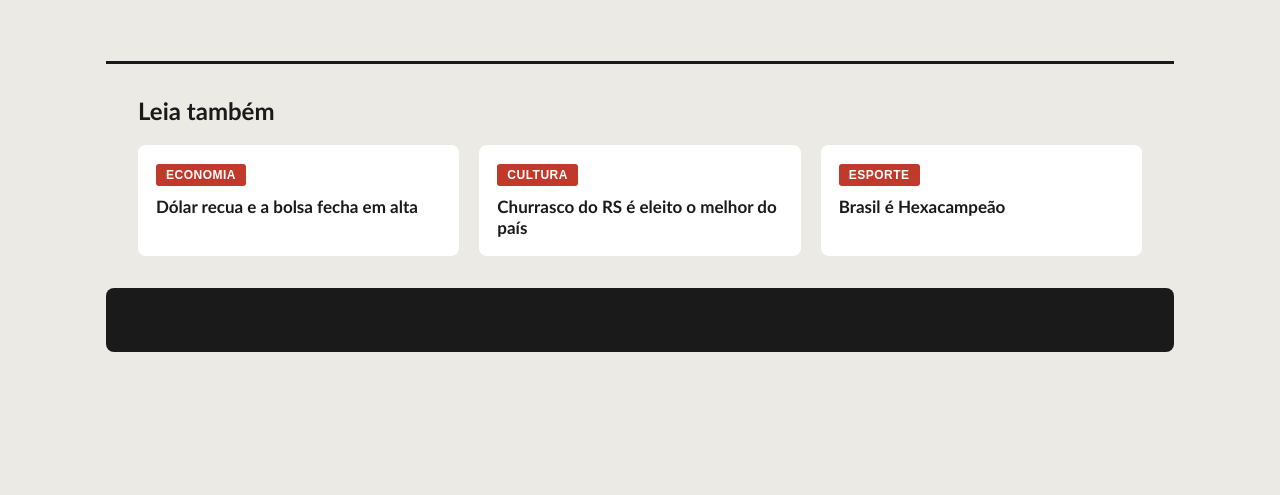
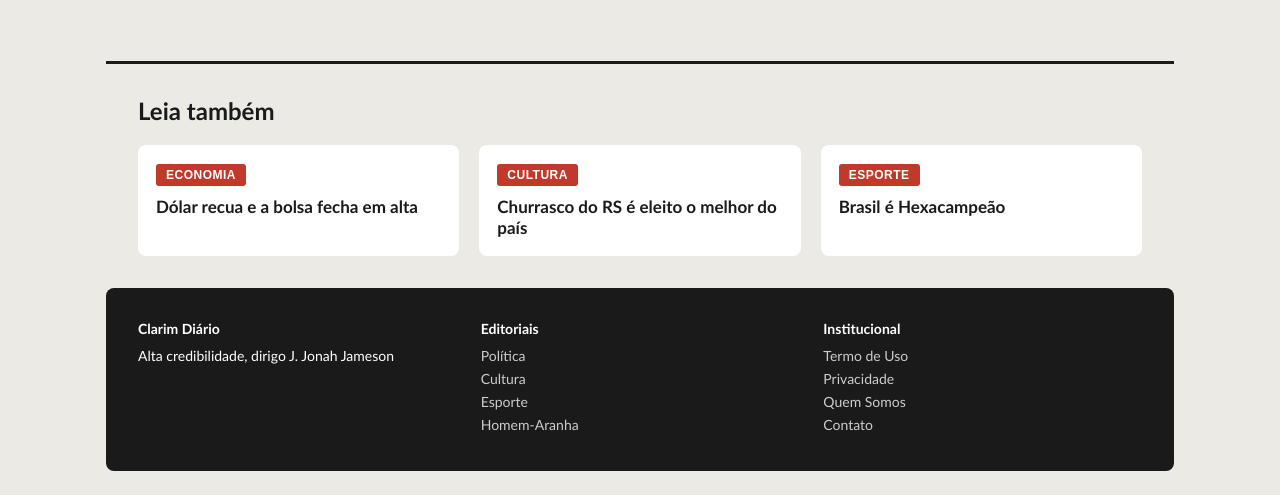
Before and after one commit to davidpamplonna/clarim-diario, a plain HTML site: page materia.html in a window 1280 px wide. Shown: the part 1393-1888 px from the top of the page. Before the commit the page ends 1769 px from the top, so only its background shows below. Drawn offline with Linux system fonts and the light colour scheme.

Commit message:
Add materia

```diff
--- a/materia.html
+++ b/materia.html
@@ -106,6 +106,25 @@
 
         </div>
     </section>
-    <footer class="rodape"></footer>
+    <footer class="rodape">
+        <div class="coluna">
+            <h4><strong>Clarim Diário</strong></h4>
+            <p>Alta credibilidade, dirigo J. Jonah Jameson</p>
+        </div>
+        <div class="coluna">
+            <h4>Editoriais</h4>
+            <a href="#">Política</a>
+            <a href="#">Cultura</a>
+            <a href="#">Esporte</a>
+            <a href="#">Homem-Aranha</a>
+        </div>
+        <div class="coluna">
+            <h4>Institucional</h4>
+            <a href="#"> Termo de Uso</a>
+            <a href="#">Privacidade</a>
+            <a href="#">Quem Somos</a>
+            <a href="#">Contato</a>
+        </div>
+    </footer>
   </body>
 </html>
```
